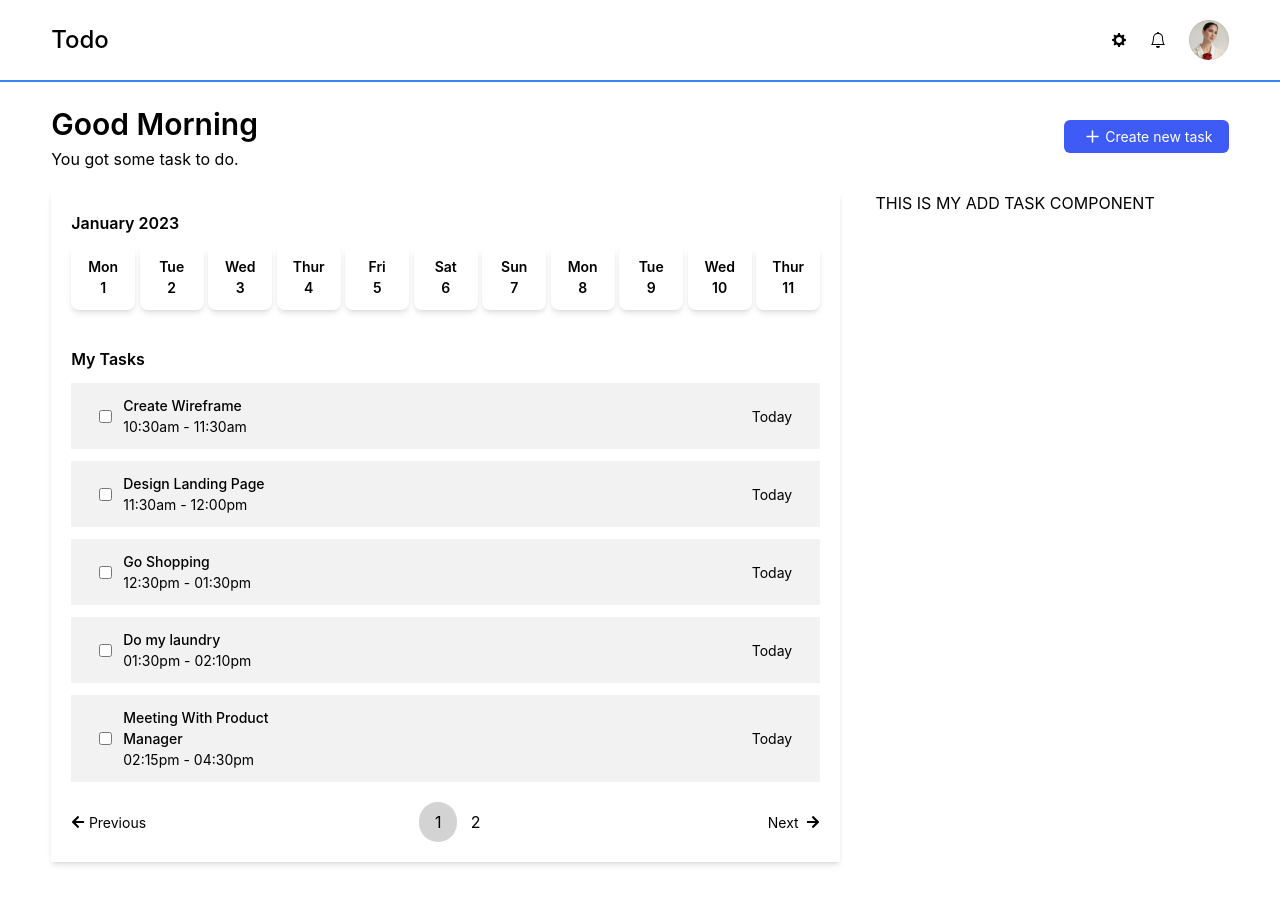
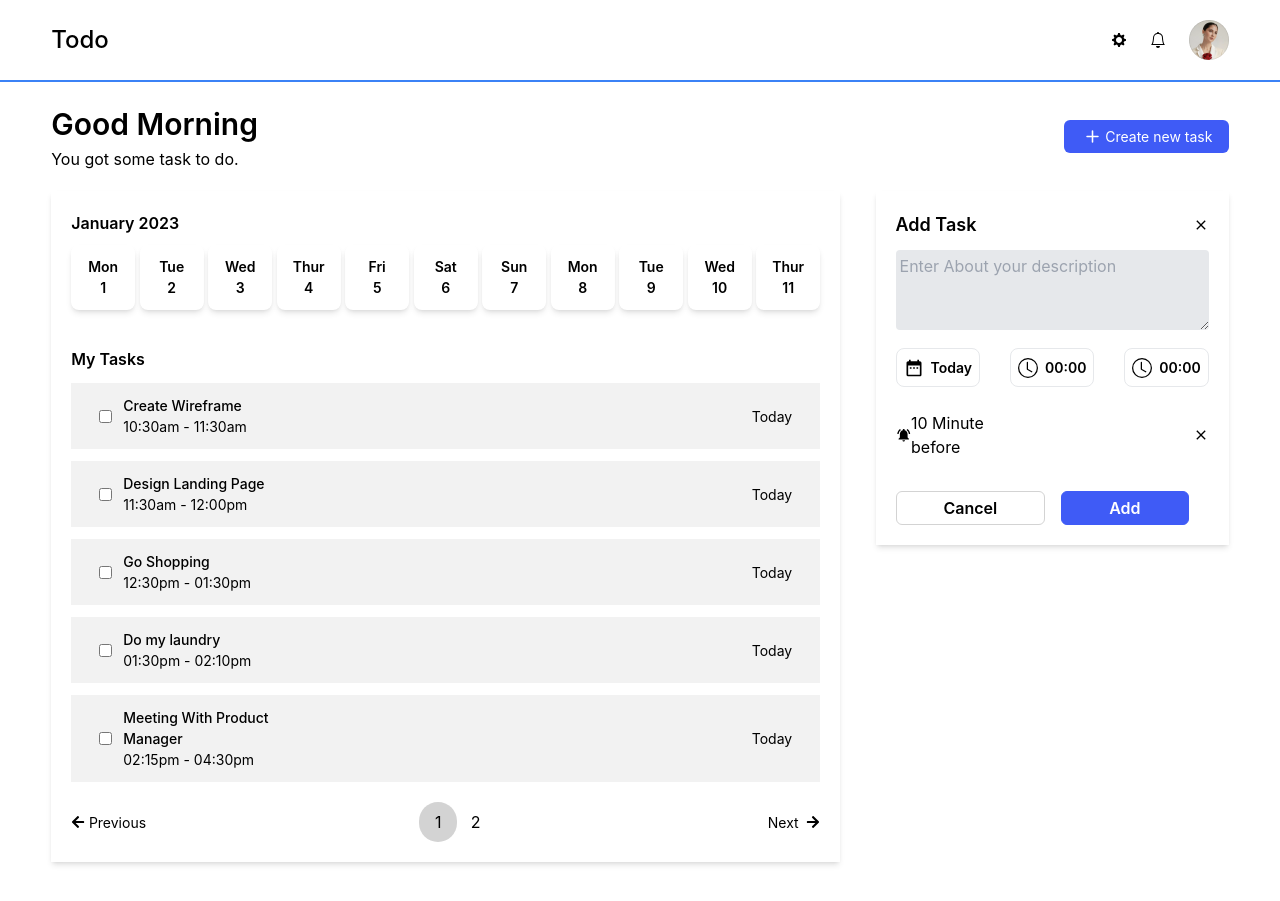
Before and after one commit to Acha-Goodness/todo_web_app, a React (Create React App) app: page / in a window 1280 px wide. Both pictures are taken after a click on the button "Create new task". Built offline with nearby package versions, Linux system fonts and the light colour scheme.

Commit message:
add task component

```diff
--- a/src/Components/AddTask/AddTask.tsx
+++ b/src/Components/AddTask/AddTask.tsx
@@ -1,10 +1,38 @@
 import React from 'react';
+import { MdClose, MdDateRange, MdNotificationsActive } from "react-icons/md";
+import { BsClock } from "react-icons/bs";
 
-const AddTask = () => {
+interface ButtonProps{
+    closeAddTask: () => void;
+}
+
+const AddTask = ({closeAddTask} : ButtonProps) => {
   return (
-    <div>
-      <h1>THIS IS MY ADD TASK COMPONENT</h1>
+    <div className='shadow-md p-5'>
+    <div className='flex items-center justify-between'>
+        <h3 className='font-[600] text-[18px]'>Add Task</h3>
+        <MdClose onClick={closeAddTask}/>
     </div>
+    <div className='mt-3'>
+        <textarea rows={3} placeholder='Enter About your description' className='w-[100%] p-1 bg-[#E6E8EB] rounded'/>
+        <div className='flex items-center justify-between mt-3'>
+            <div className='flex items-center py-2 border border-[#E6E8EB] w-[27%] rounded-[8px] justify-evenly'><MdDateRange className='text-[20px]'/><p className='font-[600] text-[14px]'>Today</p></div>
+            <div className='flex items-center py-2 border border-[#E6E8EB] w-[27%] rounded-[8px] justify-evenly'><BsClock className='text-[20px]'/><p className='font-[600] text-[14px]'>00:00</p></div>
+            <div className='flex items-center py-2 border border-[#E6E8EB] w-[27%] rounded-[8px] justify-evenly'><BsClock className='text-[20px]'/><p className='font-[600] text-[14px]'>00:00</p></div>
+        </div>
+        <div className='flex items-center justify-between py-3 mt-3'>
+            <div className='flex items-center w-[44%] justify-between'>
+                <MdNotificationsActive/>
+                <p>10 Minute before</p>
+            </div>
+            <MdClose/>
+        </div>
+    </div>
+    <div className='mt-5'>
+        <button className='rounded-md py-1 px-[15%] w-162.5px border border-[lightgrey] font-[600] text-[16px]'>Cancel</button>
+        <button className='rounded-md py-1 px-[15%] w-162.5px border border-[#3F5BF6] font-[600] text-[16px] bg-[#3F5BF6] text-white ml-4'>Add</button>
+    </div>
+</div>
   )
 }
 
--- a/src/Pages/Home/Home.tsx
+++ b/src/Pages/Home/Home.tsx
@@ -20,6 +20,10 @@ const Home = () => {
 
   const displayAddTask = () => {
     setShowAddTask(true);
+  }
+
+  const closeAddTask = () => {
+    setShowAddTask(false);
   }
 
   const displayEditTask = () => {
@@ -52,7 +56,7 @@ const Home = () => {
             {(() => {
               if (showAddTask) {
                   return (
-                    <AddTask/>
+                    <AddTask closeAddTask={closeAddTask}/>
                   )
               } else if (showEditTask) {
                   return (
```
